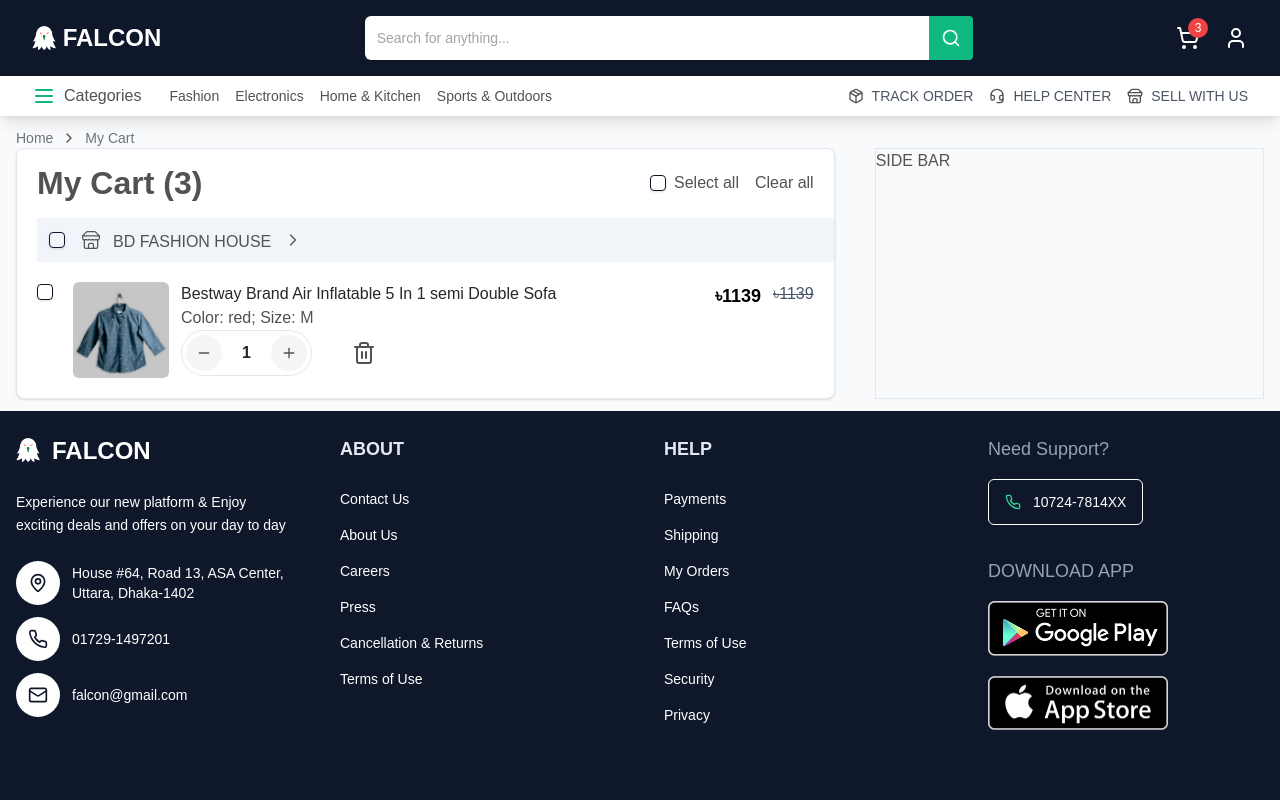
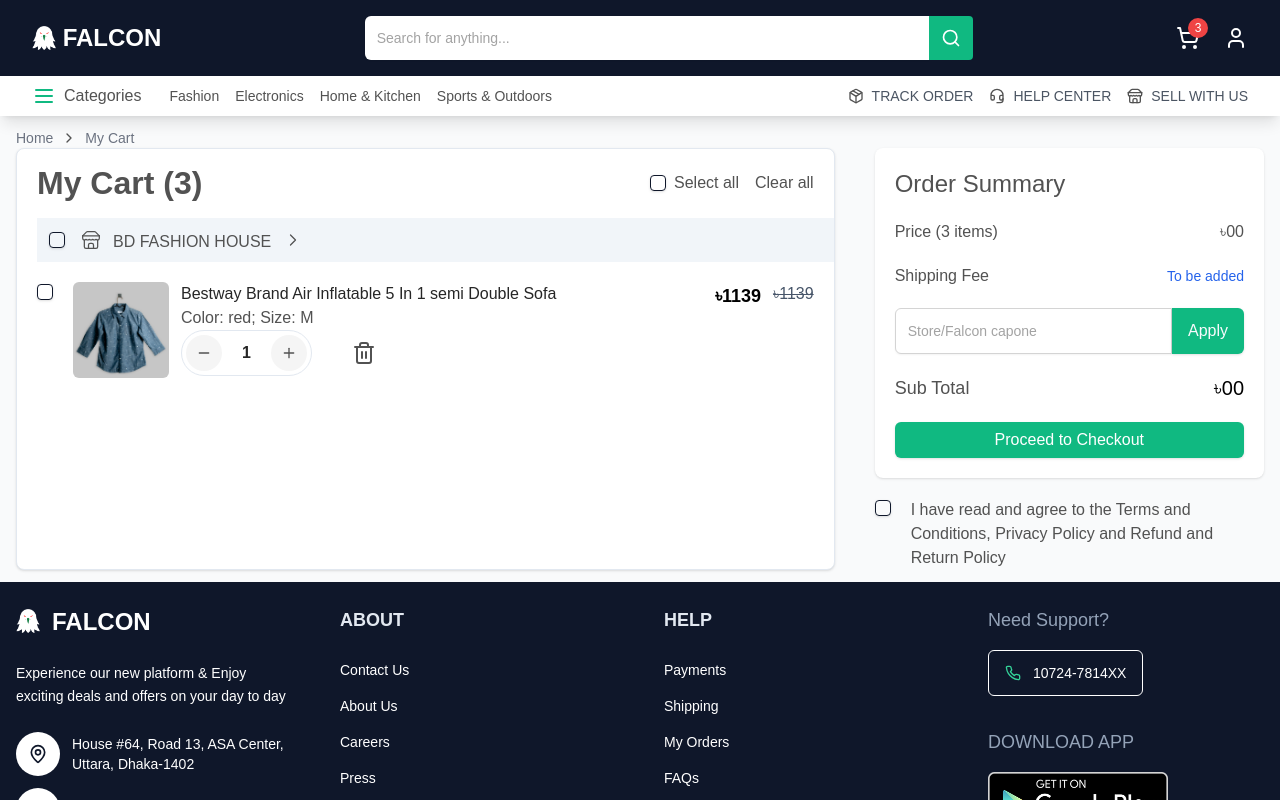
Before and after one commit to nahid-dev/falcon-e-commarce, a Next.js app: page /my-cart in a window 1280 px wide. Shown: the top 800 px of the page. Built offline with nearby package versions, Linux system fonts and the light colour scheme.

Commit message:
Order summury UI completed

```diff
--- a/app/my-cart/page.jsx
+++ b/app/my-cart/page.jsx
@@ -1,4 +1,5 @@
 import Breadcrumb from "@/components/Breadcrumb";
+import TextInputField from "@/components/input/TextInputField";
 import { Button } from "@/components/ui/button";
 import { Checkbox } from "@/components/ui/checkbox";
 import { ChevronRight, Minus, Plus, Store, Trash2 } from "lucide-react";
@@ -121,7 +122,52 @@
           </div>
         </div>
         {/* LEFT SIDE */}
-        <div className="border col-span-3 md:col-span-1">SIDE BAR</div>
+        <div className="col-span-3 md:col-span-1">
+          <div className=" bg-white rounded-lg p-5 shadow flex flex-col gap-5">
+            <h2 className="text-2xl font-medium">Order Summary</h2>
+            <p className="flex items-center justify-between">
+              <span className="font-medium">Price (3 items)</span>{" "}
+              <span>৳00</span>
+            </p>
+            <p className="flex items-center justify-between">
+              <span className="font-medium">Shipping Fee</span>
+              <span className="text-blue-600 text-sm">To be added</span>
+            </p>
+            <div className="flex">
+              <TextInputField
+                placeholder="Store/Falcon capone"
+                className="rounded-r-none"
+              />
+              <Button
+                className="rounded-l-none bg-emerald-500
+             hover:bg-emerald-600 block h-full py-[11px] text-base"
+              >
+                Apply
+              </Button>
+            </div>
+            <p className="flex items-center justify-between">
+              <span className="text-lg font-medium">Sub Total</span>{" "}
+              <span className="text-xl text-black">৳00</span>
+            </p>
+            <div>
+              <Button className="bg-emerald-500 text-white hover:bg-emerald-600 w-full text-base">
+                Proceed to Checkout
+              </Button>
+            </div>
+          </div>
+          <div className="flex gap-5 mt-5">
+            <div>
+              <Checkbox id="agree" />
+            </div>
+            <label
+              htmlFor="agree"
+              className="cursor-pointer hover:text-neutral-800"
+            >
+              I have read and agree to the Terms and Conditions, Privacy Policy
+              and Refund and Return Policy
+            </label>
+          </div>
+        </div>
       </div>
     </div>
   );
```
